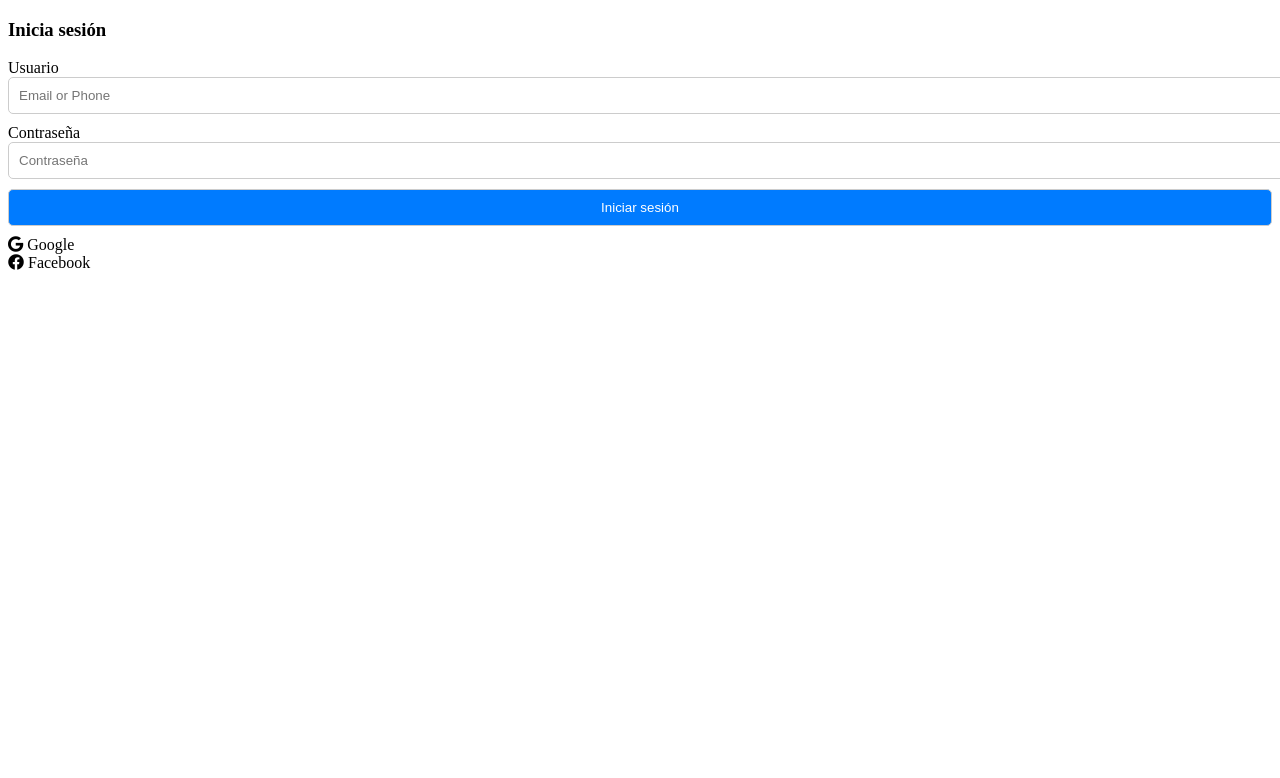
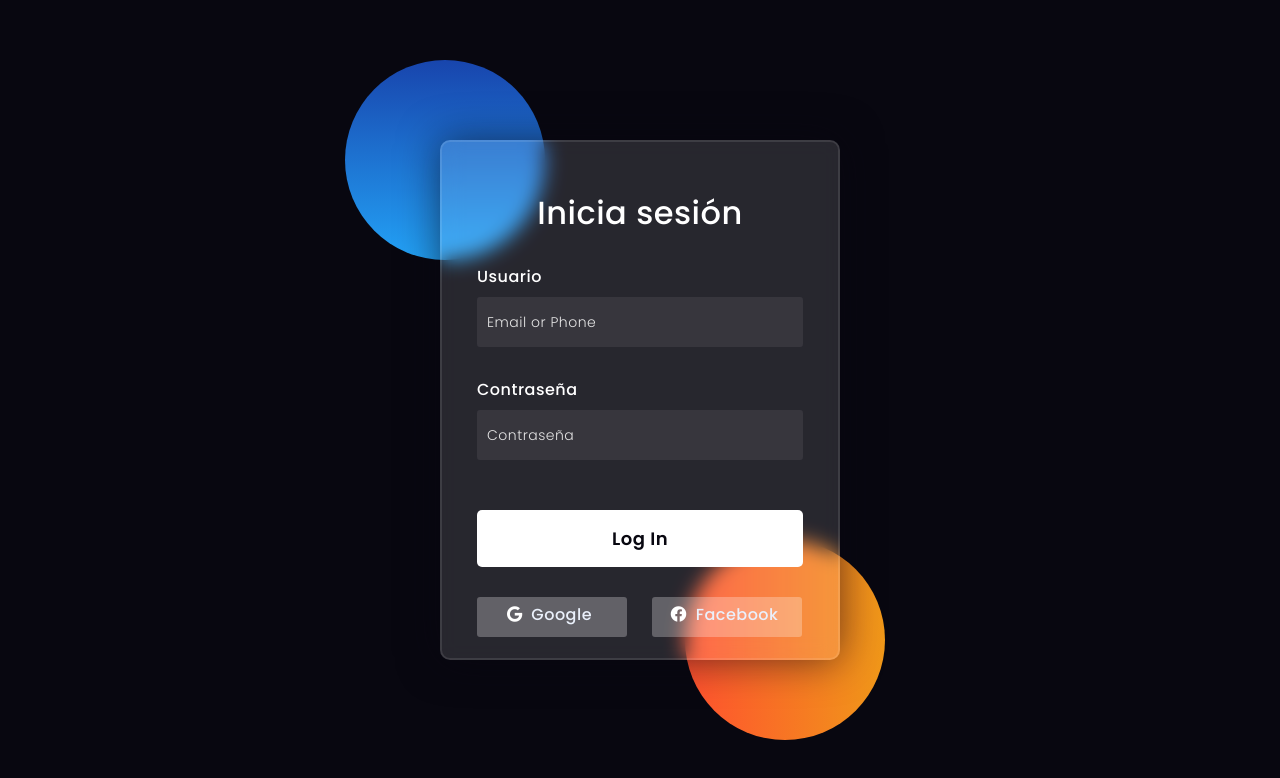
Before and after one commit to AlondraJVG/Pet-Me, a plain HTML site: page templates/index.html in a window 1280 px wide. Drawn offline with Linux system fonts and the light colour scheme.

Commit message:
encriptado

```diff
--- a/templates/index.html
+++ b/templates/index.html
@@ -1,35 +1,159 @@
 <!DOCTYPE html>
 <html lang="en">
 <head>
-    <!-- Design by foolishdeveloper.com -->
+  <!-- Design by foolishdeveloper.com -->
     <title>Glassmorphism login Form Tutorial in html css</title>
+
     <link rel="preconnect" href="https://fonts.gstatic.com">
     <link rel="stylesheet" href="https://cdnjs.cloudflare.com/ajax/libs/font-awesome/5.15.4/css/all.min.css">
     <link href="https://fonts.googleapis.com/css2?family=Poppins:wght@300;500;600&display=swap" rel="stylesheet">
     <!--Stylesheet-->
-    <link rel="stylesheet" href="styles.css">
+    <style media="screen">
+      *,
+*:before,
+*:after{
+    padding: 0;
+    margin: 0;
+    box-sizing: border-box;
+}
+body{
+    background-color: #080710;
+}
+.background{
+    width: 430px;
+    height: 520px;
+    position: absolute;
+    transform: translate(-50%,-50%);
+    left: 50%;
+    top: 50%;
+}
+.background .shape{
+    height: 200px;
+    width: 200px;
+    position: absolute;
+    border-radius: 50%;
+}
+.shape:first-child{
+    background: linear-gradient(
+        #1845ad,
+        #23a2f6
+    );
+    left: -80px;
+    top: -80px;
+}
+.shape:last-child{
+    background: linear-gradient(
+        to right,
+        #ff512f,
+        #f09819
+    );
+    right: -30px;
+    bottom: -80px;
+}
+form{
+    height: 520px;
+    width: 400px;
+    background-color: rgba(255,255,255,0.13);
+    position: absolute;
+    transform: translate(-50%,-50%);
+    top: 50%;
+    left: 50%;
+    border-radius: 10px;
+    backdrop-filter: blur(10px);
+    border: 2px solid rgba(255,255,255,0.1);
+    box-shadow: 0 0 40px rgba(8,7,16,0.6);
+    padding: 50px 35px;
+}
+form *{
+    font-family: 'Poppins',sans-serif;
+    color: #ffffff;
+    letter-spacing: 0.5px;
+    outline: none;
+    border: none;
+}
+form h3{
+    font-size: 32px;
+    font-weight: 500;
+    line-height: 42px;
+    text-align: center;
+}
+
+label{
+    display: block;
+    margin-top: 30px;
+    font-size: 16px;
+    font-weight: 500;
+}
+input{
+    display: block;
+    height: 50px;
+    width: 100%;
+    background-color: rgba(255,255,255,0.07);
+    border-radius: 3px;
+    padding: 0 10px;
+    margin-top: 8px;
+    font-size: 14px;
+    font-weight: 300;
+}
+::placeholder{
+    color: #e5e5e5;
+}
+button{
+    margin-top: 50px;
+    width: 100%;
+    background-color: #ffffff;
+    color: #080710;
+    padding: 15px 0;
+    font-size: 18px;
+    font-weight: 600;
+    border-radius: 5px;
+    cursor: pointer;
+}
+.social{
+  margin-top: 30px;
+  display: flex;
+}
+.social div{
+  background: red;
+  width: 150px;
+  border-radius: 3px;
+  padding: 5px 10px 10px 5px;
+  background-color: rgba(255,255,255,0.27);
+  color: #eaf0fb;
+  text-align: center;
+}
+.social div:hover{
+  background-color: rgba(255,255,255,0.47);
+}
+.social .fb{
+  margin-left: 25px;
+}
+.social i{
+  margin-right: 4px;
+}
+
+    </style>
 </head>
 <body>
     <div class="background">
         <div class="shape"></div>
         <div class="shape"></div>
     </div>
-    <form onsubmit="encryptPassword()">
+    <form>
         <h3>Inicia sesión</h3>
 
         <label for="usuario">Usuario</label>
-        <input type="text" placeholder="Email or Phone" id="usuario" required>
+        <input type="text" placeholder="Email or Phone" id="usuario">
 
         <label for="contraseña">Contraseña</label>
-        <input type="password" placeholder="Contraseña" id="contraseña" required>
+        <input type="contraseña" placeholder="Contraseña" id="contraseña">
 
-        <button type="submit">Iniciar sesión</button>
+        <button>Log In</button>
         <div class="social">
           <div class="go"><i class="fab fa-google"></i>  Google</div>
           <div class="fb"><i class="fab fa-facebook"></i>  Facebook</div>
         </div>
     </form>
-
     <script>
         async function encryptPassword() {
             var password = document.getElementById("contraseña").value;
```
